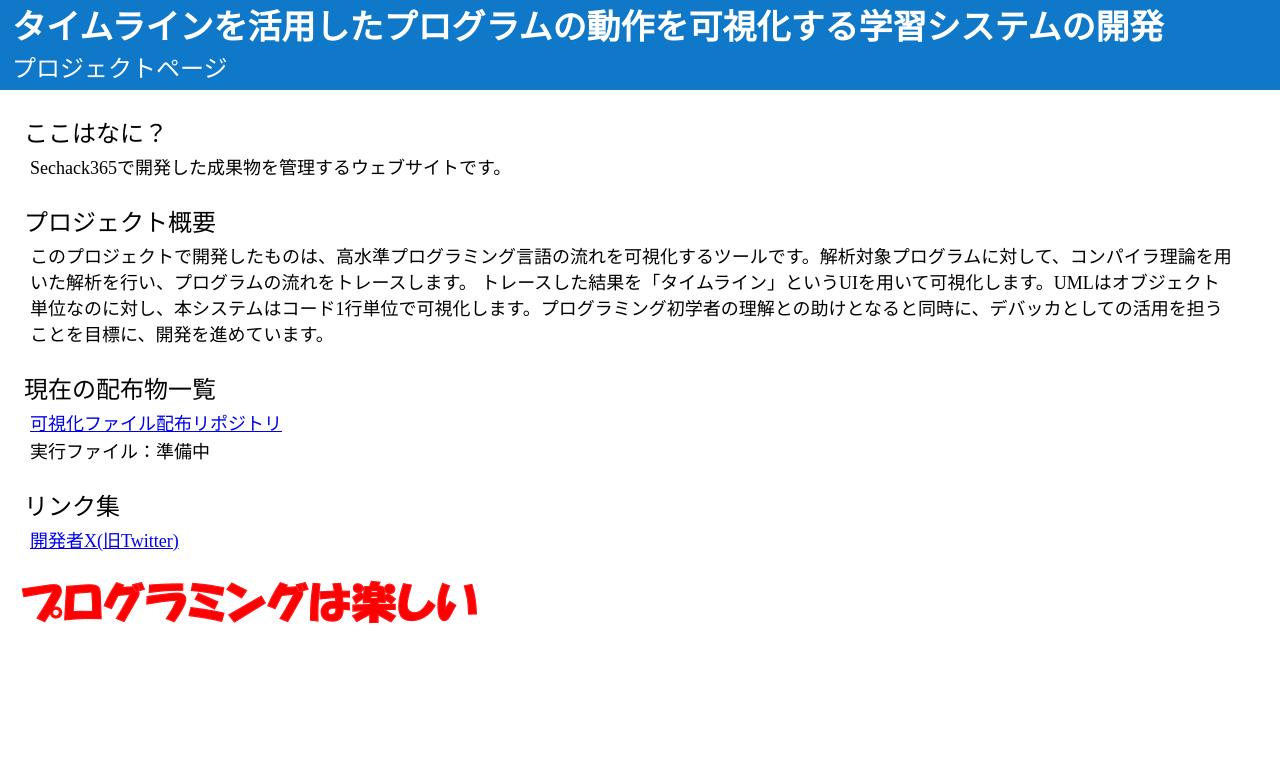
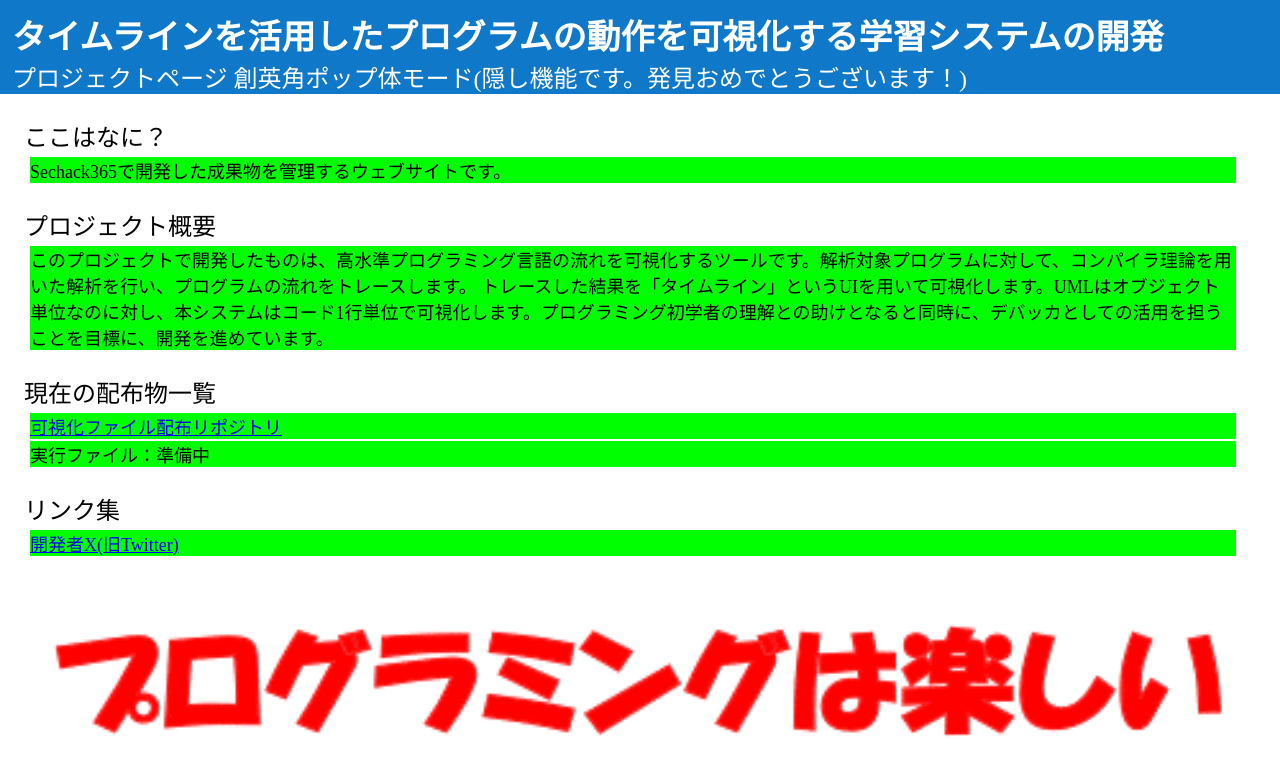
Before and after one commit to Shio3001/SoftLoopWebsite, a plain HTML site: page index.html in a window 1280 px wide. Both pictures are taken after a click on the picture 250 px from the left and 604 px from the top of the page. Drawn offline with Linux system fonts and the light colour scheme.

Commit message:
very happy

```diff
--- a/index.html
+++ b/index.html
@@ -13,7 +13,7 @@
   <body>
     <header>
       <h1 class="project_name">タイムラインを活用したプログラムの動作を可視化する学習システムの開発</h1>
-      <h2 class="project_sub_name">プロジェクトページ<h2>
+      <h2 class="project_sub_name" id="project_sub_name">プロジェクトページ<h2>
     </header>
 
     <div class="main_area">
@@ -36,7 +36,7 @@
             <p><a href="https://twitter.com/ShioPy0101" target="_blank" rel="noopener noreferrer">開発者X(旧Twitter)</a></p>
         </div>
     </div>
-    <img src="./happy.gif" alt="プログラミングは楽しい" onclick="changePop()">
+    <img src="./happy.gif" alt="プログラミングは楽しい" class="happy" onclick="changePop()">
 
   </body>
 </html>
--- a/script.js
+++ b/script.js
@@ -3,9 +3,12 @@ const changePop = () => {
   const texth2 = document.querySelectorAll("h2");
   const texth3 = document.querySelectorAll("h3");
   const textp = document.querySelectorAll("p");
-
+  const happy = document.querySelector(".happy");
+  const project_sub_name_doc = document.getElementById("project_sub_name");
+  project_sub_name_doc.textContent = "プロジェクトページ 創英角ポップ体モード(隠し機能です。発見おめでとうございます！)";
   texth1.forEach((block) => {
     block.style.fontFamily = "HGS創英角ﾎﾟｯﾌﾟ体";
+    block.style.paddingTop = "10px";
   });
   texth2.forEach((block) => {
     block.style.fontFamily = "HGS創英角ﾎﾟｯﾌﾟ体";
@@ -15,5 +18,9 @@ const changePop = () => {
   });
   textp.forEach((block) => {
     block.style.fontFamily = "HGS創英角ﾎﾟｯﾌﾟ体";
+    block.style.backgroundColor = "#00ff00";
   });
+
+  happy.style.cursor = "wait";
+  happy.style.width = "100vw";
 };
--- a/styles.css
+++ b/styles.css
@@ -56,3 +56,8 @@ body {
   margin-bottom: 2px;
   margin-left: 10px;
 }
+
+.happy {
+  max-width: 100vw;
+  cursor: grab;
+}
```
